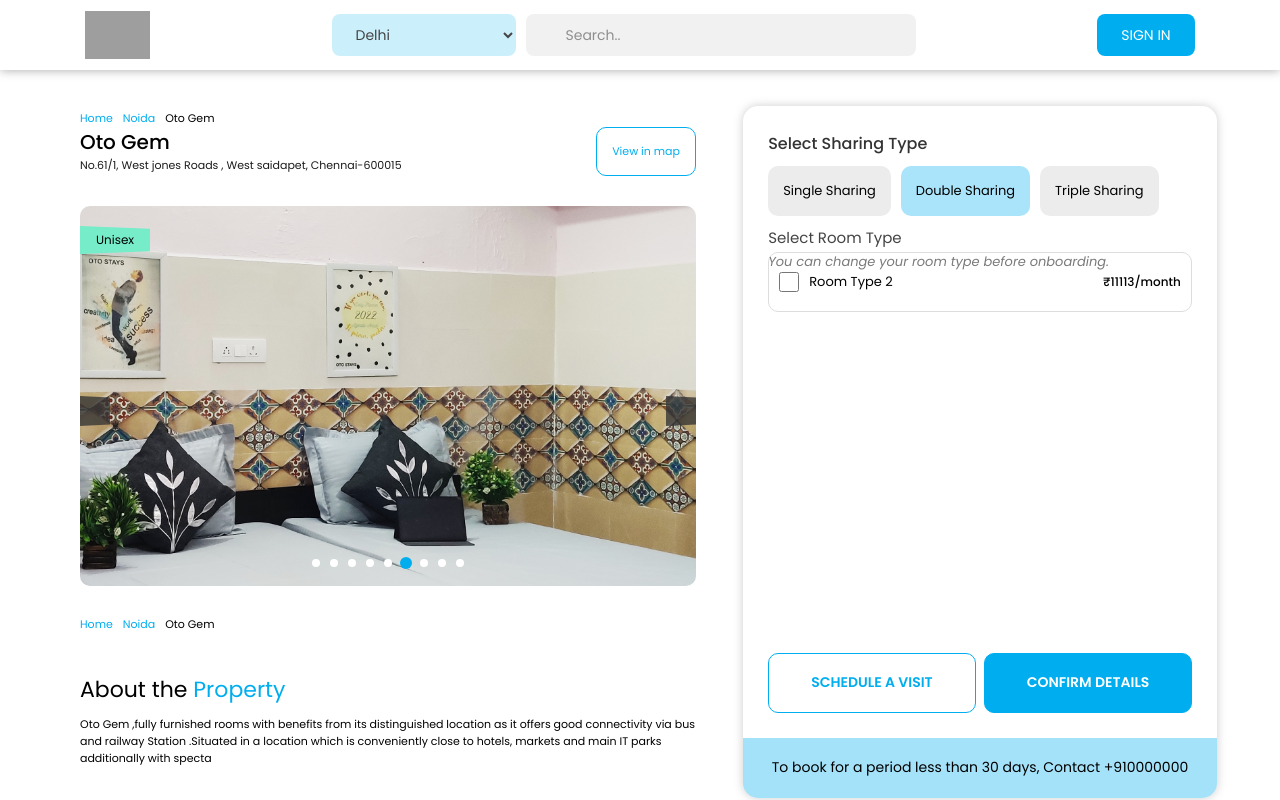
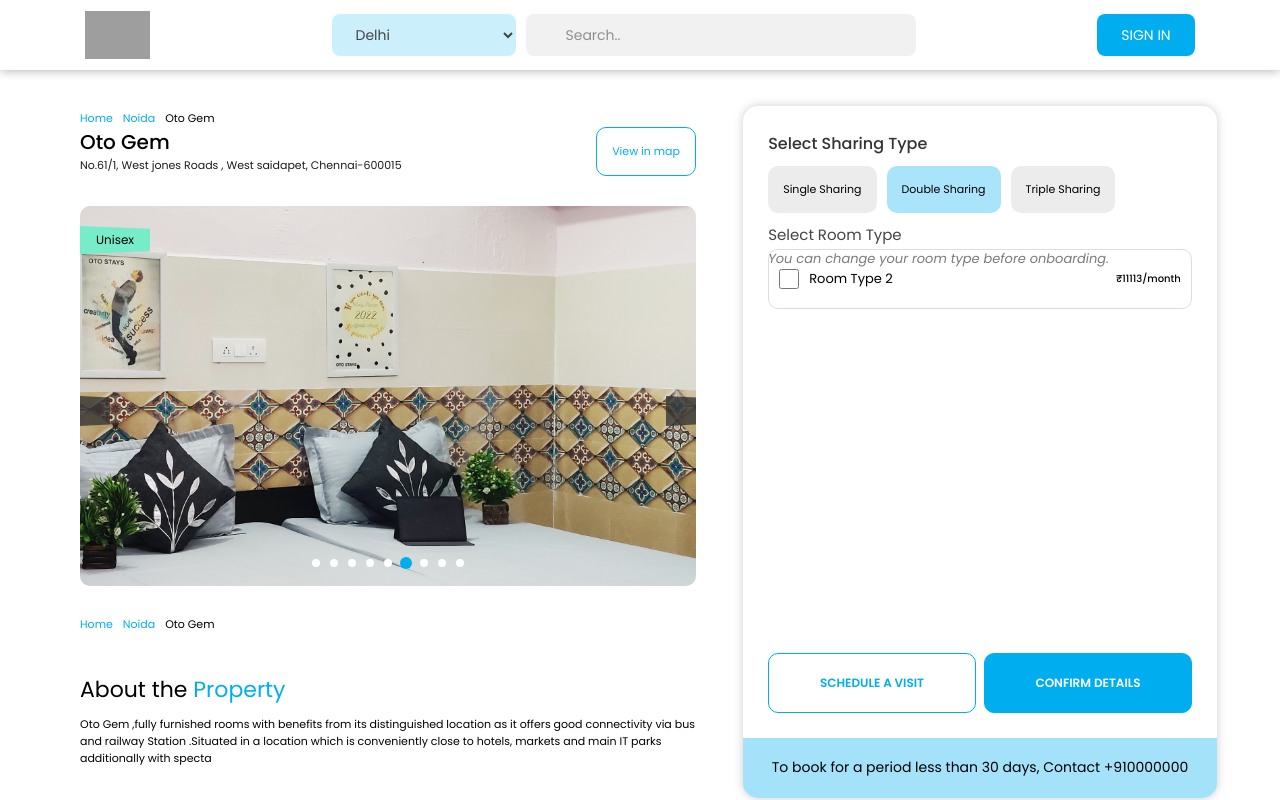
Before and after one commit to anandclicks/otoPgClone, a React (Vite) app: page / in a window 1280 px wide. Both pictures are taken after a click on the element "Double Sharing". Shown: the top 800 px of the page. Built offline with nearby package versions, Linux system fonts and the light colour scheme; grey boxes are pictures that could not be loaded; some icons are missing.

Commit message:
css cahnges

```diff
--- a/src/App.css
+++ b/src/App.css
@@ -125,17 +125,17 @@ span {
   display: none;
 }
 .roomType{
-  font-size: 19px;
+  font-size: 13px;
   color: #141414;
   font-weight: 400;
 }
 .startsFrom{
-  font-size: 15px;
+  font-size: 10px;
   color: #7a7a7a;
   font-weight: 500;
 }
 .price{
-  font-size: 18px;
+  font-size: 12px;
   font-weight: 600;
   color: #333333;
 }
@@ -592,7 +592,7 @@ border-radius: 10px;
     font-size: 10px;
   }
   .AmentiName{
-    font-size: 14px;
+    font-size: 12px;
   }
   .AmentiImg{
     height: 30px;
@@ -615,7 +615,7 @@ border-radius: 10px;
     font-size: 16px;
   }
   .single {
-    font-size: 13px;
+    font-size: 11px;
   }
   .policyTitle{
     font-size: 15px;
@@ -627,10 +627,10 @@ border-radius: 10px;
     font-size: 13px;
   }
   .rent{
-    font-size: 12px;
+    font-size: 10px;
   }
   .visit, .confirm {
-    font-size: 14px;
+    font-size: 12px;
   }
   .formNum{
     font-size: 14px;
--- a/src/components/PgOne.jsx
+++ b/src/components/PgOne.jsx
@@ -117,17 +117,17 @@ const PgOne = () => {
           <div className='roomRent'>
             <div className="roomRendWrapper">
             <div className="singleSharing">
-              <h3 className='roomType'>Single Room</h3>
+              <h3 className='roomType'>Single Sharing</h3>
               <small className='startsFrom'>starting from</small>
               <p className='price'>₹18285/<small className='month'>month</small></p>
             </div>
             <div className="doubleSharing">
-            <h3 className='roomType'>Single Room</h3>
+            <h3 className='roomType'>Double Sharing </h3>
               <small className='startsFrom'>starting from</small>
               <p className='price'>₹11113/<small className='month'>month</small></p>
             </div>
             <div className="TripleSharing">
-            <h3 className='roomType'>Triple Room</h3>
+            <h3 className='roomType'>Triple Sharing</h3>
               <small className='startsFrom'>starting from</small>
               <p className='price'>₹5113/<small className='month'>month</small></p>
             </div>
@@ -201,13 +201,13 @@ const PgOne = () => {
         <div className="nearBy">
           <h2 className='nearByTitle'>Nearby <span>Location</span></h2>
           <p className='nearbyDips'>Oto Marydale is strategically placed nearby key office spaces and access roads</p>
-        </div>
         <div className="locationWrapper">
           <div className="location"></div>
           <div className="location"></div>
           <div className="location"></div>
           <div className="location"></div>
           </div>
+        </div>
       </div>
       {/* pg rigtht  */}
       <div className="right ">
```
